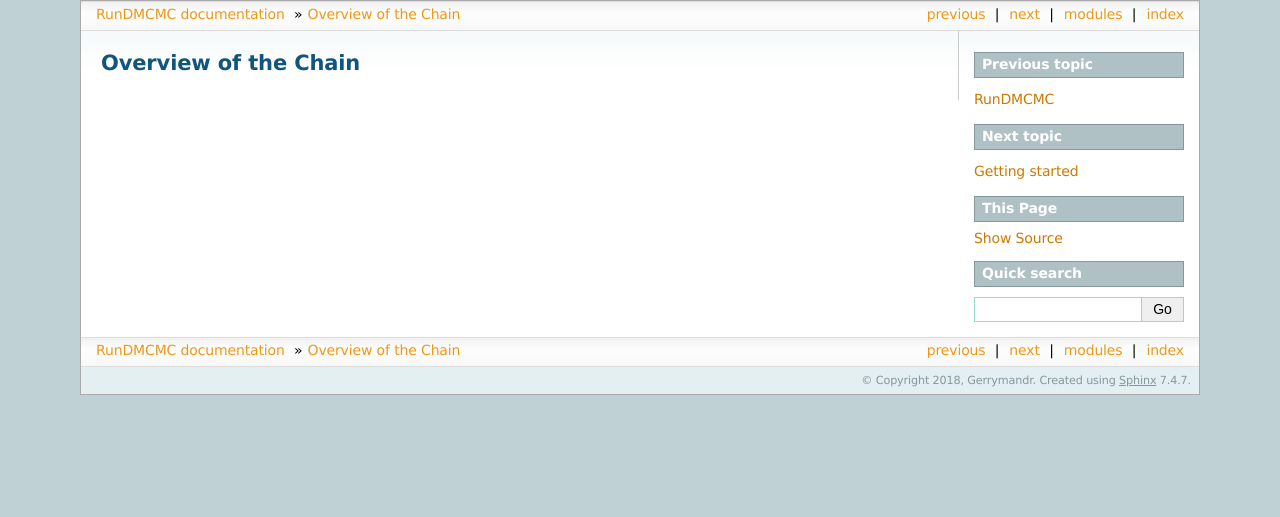
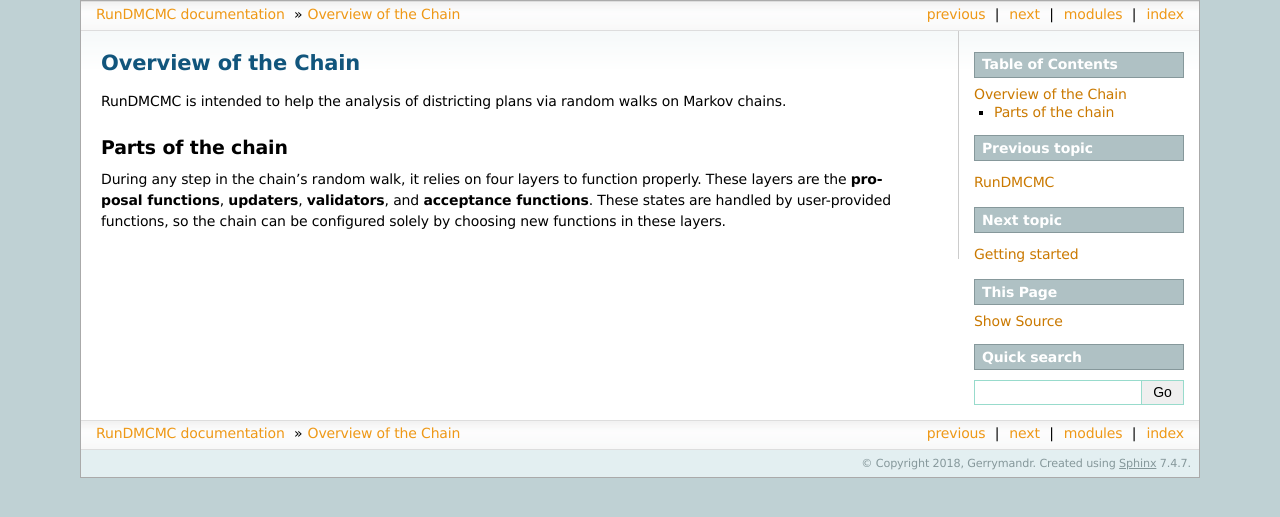
Before and after one commit to mggg/GerryChain, a Sphinx documentation site: the page built from docs/user/intro.rst, in a window 1280 px wide. Shown: the top 517 px of the page. Built offline with Sphinx 7.4.7, drawn with Linux system fonts in a browser that asks for light colours; pages that are not in the unit, such as notebooks, are missing from menus.

Commit message:
Setup structure for layer API

```diff
--- a/docs/index.rst
+++ b/docs/index.rst
@@ -34,5 +34,5 @@ RunDMCMC.
 .. toctree::
     :maxdepth: 2
 
-    dev/advanced
+    dev/layer_api
     api
--- a/docs/user/intro.rst
+++ b/docs/user/intro.rst
@@ -2,3 +2,16 @@
 
 Overview of the Chain
 =====================
+
+RunDMCMC is intended to help the analysis of districting plans via random walks
+on Markov chains.
+
+
+Parts of the chain
+------------------
+
+During any step in the chain's random walk, it relies on four layers to
+function properly. These layers are the **proposal functions**, **updaters**,
+**validators**, and **acceptance functions**. These states are handled by
+user-provided functions, so the chain can be configured solely by choosing new
+functions in these layers.
```
Also changed, not shown: docs/dev/layer_api.rst (added, +16 -0 lines).
